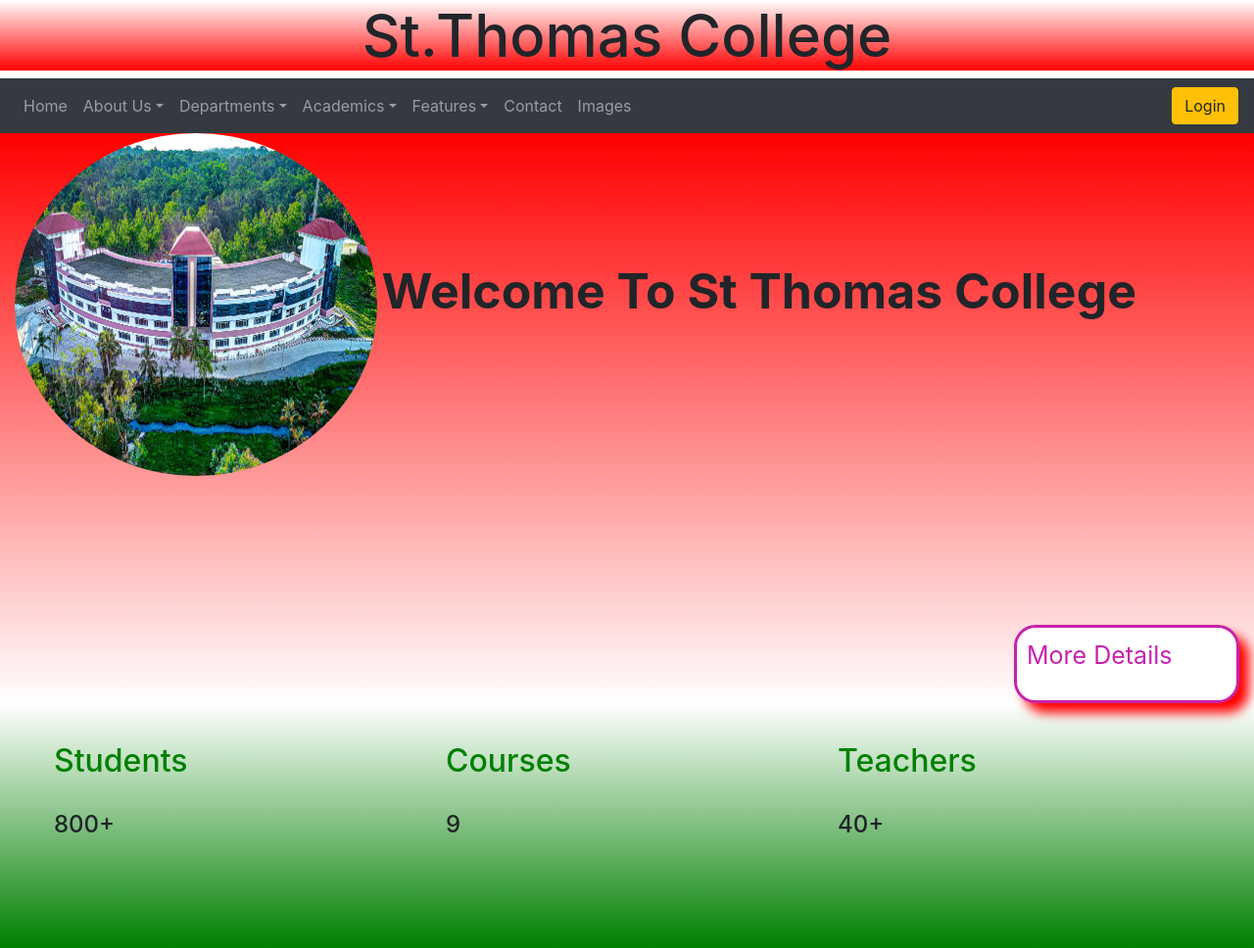
After one commit to liyaaugustine/djangoproject, a Django app: page /home in a window 1280 px wide. The commit adds this page. Shown: the whole page at 98% size. Run offline with Django 3.2, Linux system fonts and the light colour scheme.

Commit message:
added collegewebsite

```diff
--- a/myproject/urls.py
+++ b/myproject/urls.py
@@ -19,6 +19,6 @@ from django.urls import path,include
 urlpatterns = [
     path('admin/', admin.site.urls),
     path('myapp/',include('myapp.urls')),
-    path('second/',include('second.urls'))
+    path('',include('second.urls'))
 
 ]
--- /dev/null
+++ b/second/static/css/welcome.css
@@ -0,0 +1,25 @@
+.heading{
+    background-image: linear-gradient( white, red);
+    font-size: 60px;
+    }
+    .imground{
+        background-image: linear-gradient(red, white);
+        }
+.discover{
+    border:solid;
+    background-color:white;
+    color: rgb(199, 35, 172);
+    border-radius: 22px;
+    width: 230px;
+    height: 80px;
+    font-size: 25px;
+    box-shadow: 10px 10px 12px red;
+    float: right;
+    margin-top: 152px;
+   padding: 10px;
+}
+.students{
+        padding: 40px;
+        background-image: linear-gradient(white, green);
+        height: 250px;
+}
--- /dev/null
+++ b/second/templates/index.html
@@ -0,0 +1,77 @@
+{% load static %}
+<!DOCTYPE html>
+<html lang="en">
+<head>
+    <meta charset="UTF-8">
+    <meta http-equiv="X-UA-Compatible" content="IE=edge">
+    <meta name="viewport" content="width=device-width, initial-scale=1.0">
+    <title>Welcomepage</title>
+    <link rel="stylesheet" href="https://cdn.jsdelivr.net/npm/bootstrap@4.6.0/dist/css/bootstrap.min.css" integrity="sha384-B0vP5xmATw1+K9KRQjQERJvTumQW0nPEzvF6L/Z6nronJ3oUOFUFpCjEUQouq2+l" crossorigin="anonymous">
+    <script src="https://code.jquery.com/jquery-3.5.1.slim.min.js" integrity="sha384-DfXdz2htPH0lsSSs5nCTpuj/zy4C+OGpamoFVy38MVBnE+IbbVYUew+OrCXaRkfj" crossorigin="anonymous"></script>
+    <script src="https://cdn.jsdelivr.net/npm/bootstrap@4.6.0/dist/js/bootstrap.bundle.min.js" integrity="sha384-Piv4xVNRyMGpqkS2by6br4gNJ7DXjqk09RmUpJ8jgGtD7zP9yug3goQfGII0yAns" crossorigin="anonymous"></script>
+    <link rel="stylesheet" href="{% static 'css/welcome.css' %}">
+
+</head>
+<body>
+
+   <h1 class="heading"><center>St.Thomas College</center></h1>
+
+   <nav class="navbar navbar-expand-lg bg-dark navbar-dark">    <!--creating topnavbar-->
+
+    <button class="navbar-toggler" type="button" data-toggle="collapse" data-target="#collapsibleNavbar">
+        <span class="navbar-toggler-icon"></span>
+      </button>
+      <div class="collapse navbar-collapse" id="collapsibleNavbar">
+       <ul class="navbar-nav">
+        <li class="nav-item">
+            <a class="nav-link" href="home">Home</a>
+        </li>
+        <li class="nav-item dropdown">
+            <a class="nav-link dropdown-toggle" data-toggle="dropdown">About Us</a>
+            <div class="dropdown-menu">
+                <a class="dropdown-item" href="about">About</a>
+                <a class="dropdown-item" href="#">Achevments</a>
+                <a class="dropdown-item" href="#">Managements</a>
+                <a class="dropdown-item" href="#">Milestones</a>
+            </div>
+        </li>
+        <li class="nav-item dropdown">
+            <a class="nav-link dropdown-toggle"  href="#" data-toggle="dropdown">Departments</a>
+            <div class="dropdown-menu">
+                <a class="dropdown-item" href="#">Social Work</a>
+                <a class="dropdown-item" href="#">Computer Science</a>
+                <a class="dropdown-item" href="#">BA English</a>
+                <a class="dropdown-item" href="#">Journalism</a>
+                <a class="dropdown-item" href="#">Commerce</a>
+
+            </div>
+        </li>
+        <li class="nav-item dropdown">
+            <a class="nav-link dropdown-toggle" href="#" data-toggle="dropdown">Academics</a>
+            <div class="dropdown-menu">
+                <a class="dropdown-item" href="#">UG Courses</a>
+                <a class="dropdown-item" href="#">PG Courses</a>
+            </div>
+        </li>
+
+        <li class="nav-item dropdown">
+            <a class="nav-link dropdown-toggle" href="#" data-toggle="dropdown">Features</a>
+            <div class="dropdown-menu">
+                <a class="dropdown-item" href="#">Library</a>
+                <a class="dropdown-item" href="#">Hostel</a>
+                <a class="dropdown-item" href="#">Computer Lab</a>
+
+            </div>
+        </li>
+        <li class="nav-item">
+            <a class="nav-link" href="contact">Contact</a>
+        </li>
+        <li class="nav-item">
+            <a class="nav-link" href="images">Images</a>
+        </li>
+    </ul></div>
+        <button type="submit" class="btn btn-warning" style="margin-left:400px;">Login
+        </button><!--login button for admin-->
+      </nav>
+    </body>
+    </html>
--- /dev/null
+++ b/second/templates/welcomepage.html
@@ -0,0 +1,50 @@
+{% load static %}
+<!DOCTYPE html>
+<html lang="en">
+<head>
+    <meta charset="UTF-8">
+    <meta http-equiv="X-UA-Compatible" content="IE=edge">
+    <meta name="viewport" content="width=device-width, initial-scale=1.0">
+    <title>Welcomepage</title>
+    <link rel="stylesheet" href="https://cdn.jsdelivr.net/npm/bootstrap@4.6.0/dist/css/bootstrap.min.css" integrity="sha384-B0vP5xmATw1+K9KRQjQERJvTumQW0nPEzvF6L/Z6nronJ3oUOFUFpCjEUQouq2+l" crossorigin="anonymous">
+
+    <link rel="stylesheet" href="{% static 'css/welcome.css' %}">
+
+</head>
+<body>
+
+    {% include 'index.html' %}
+
+      {%block content%}
+
+   <div class="container-fluid imground">   <!--creating roundimage container-->
+       <div class="row">
+           <div class="col-lg-12 col-md-12 col-sm-12">
+
+            <img src="{% static 'Images/college.jpg' %}"
+            class="rounded-circle" alt="Yelow" width="370" height="350">
+             <b style="font-size: 50px;">Welcome To St Thomas College</b>
+
+             <a class="discover" href="#aboutclg">More Details</a>
+    </div>
+    </div></div>    <!--end of roundimage container-->
+
+<div class="container-fluid" name="home">
+    <div class="row  students">
+        <div class="col-lg-4">
+            <h2 style="color:green;">Students</h2><br>
+        <h4>800+</h4>
+        </div>
+        <div class="col-lg-4">
+            <h2 style="color:green;">Courses</h2><br>
+        <h4>9</h4>
+        </div>
+        <div class="col-lg-4">
+            <h2 style="color:green;">Teachers</h2><br>
+        <h4>40+</h4>
+        </div>
+    </div>
+</div>
+{% endblock %}
+</body>
+</html>
--- a/second/urls.py
+++ b/second/urls.py
@@ -1,5 +1,9 @@
 from django.urls import path
 from . import views
 urlpatterns = [
-    path('sec', views.sec)
+    path('new', views.new),
+    path('home',views.home, name='home'),
+    path('contact',views.contact,name='contact'),
+    path('images', views.images, name='images'),
+    path('about', views.about, name='about')
 ]
--- a/second/views.py
+++ b/second/views.py
@@ -2,5 +2,13 @@ from django.shortcuts import render
 from django.http import HttpResponse
 
 # Create your views here.
-def sec(r):
+def new(r):
     return HttpResponse('Hai Its a new beginning!!')
+def home(request):
+    return render(request,'welcomepage.html')
+def contact(request):
+    return render(request,'contact.html')
+def images(request):
+    return render(request,'images.html')
+def about(request):
+    return render(request,'about.html')
```
Also changed, not shown: myapp/templates/facebook.html (+17 -11 lines), second/templates/about.html (added, +56 -0 lines), second/templates/contact.html (added, +51 -0 lines), second/templates/images.html (added, +54 -0 lines), second/static/Images/branchflwr.jpg (added), second/static/Images/cmpter.jpg (added), second/static/Images/colgflwr.jpg (added), second/static/Images/college.jpg (added), second/static/Images/degree.jpg (added), second/static/Images/group.jpg (added), second/static/Images/stthomas.jpg (added), second/static/Images/yelow.jpg (added).
